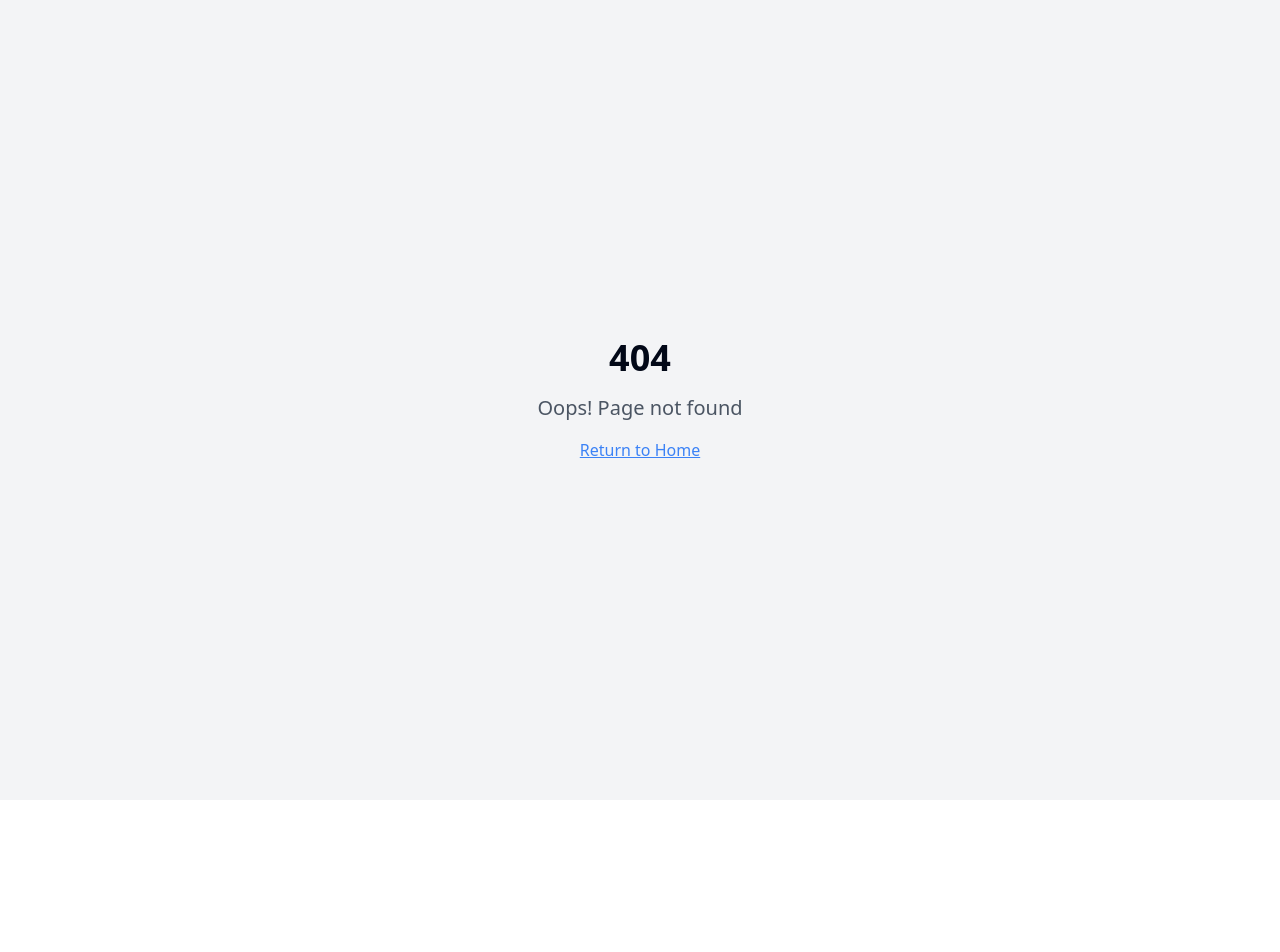
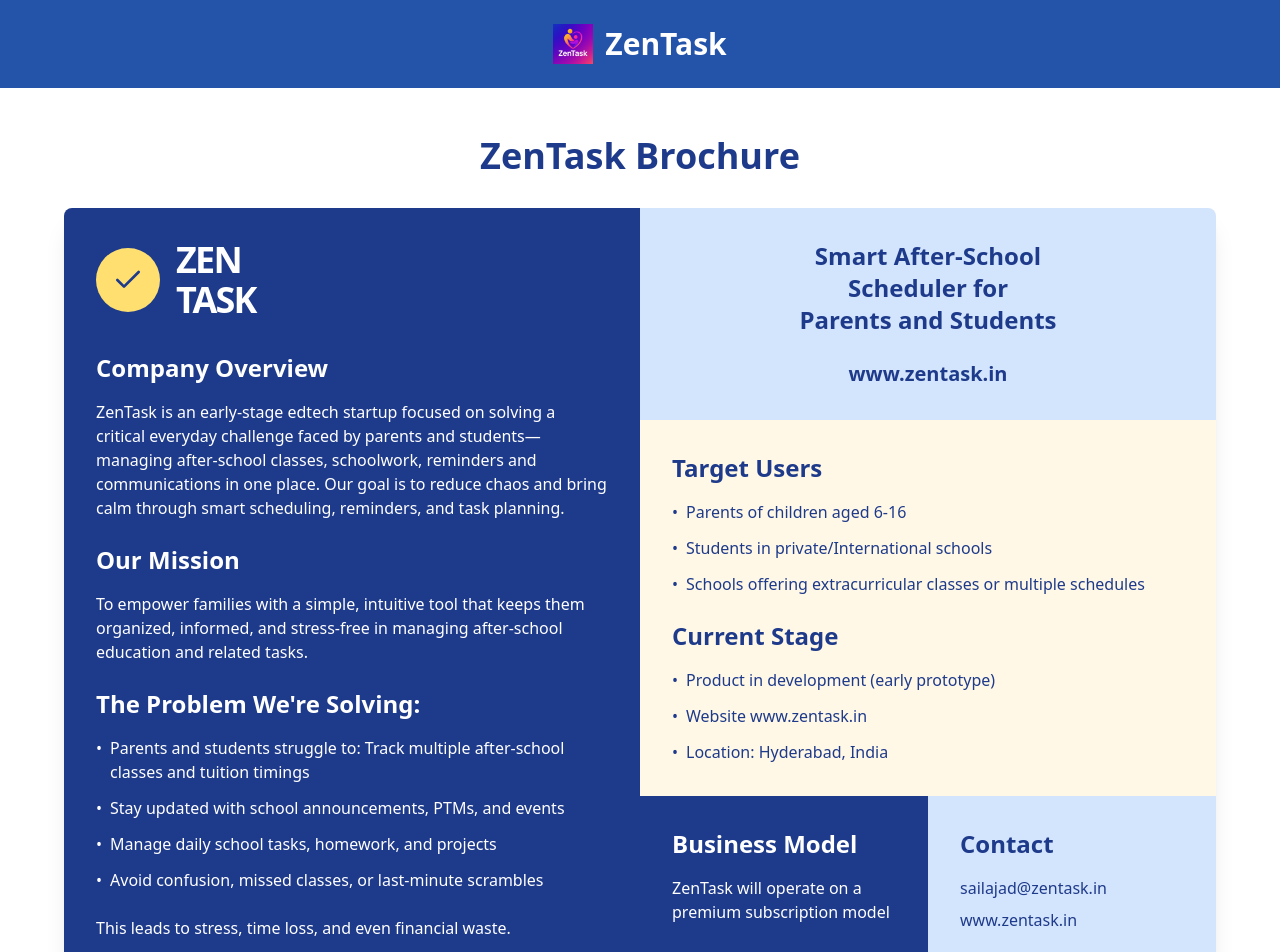
Before and after one commit to sailajad2025/click-survey-notify, a React (Vite) app: page /brochure in a window 1280 px wide. Before the commit this address had no page. Shown: the top 952 px of the page. Before the commit the page ends 800 px from the top, so only its background shows below. Built offline with nearby package versions, Linux system fonts and the light colour scheme.

Commit message:
Add basic structure for new feature
Create the basic structure for a new feature, without any specific implementation details.

```diff
--- a/src/App.tsx
+++ b/src/App.tsx
@@ -7,6 +7,7 @@ import { BrowserRouter, Routes, Route } from "react-router-dom";
 import Index from "./pages/Index";
 import Features from "./pages/Features";
 import NotFound from "./pages/NotFound";
+import BrochurePage from "./pages/Brochure";
 
 const queryClient = new QueryClient();
 
@@ -19,6 +20,7 @@ const App = () => (
         <Routes>
           <Route path="/" element={<Index />} />
           <Route path="/features" element={<Features />} />
+          <Route path="/brochure" element={<BrochurePage />} />
           {/* ADD ALL CUSTOM ROUTES ABOVE THE CATCH-ALL "*" ROUTE */}
           <Route path="*" element={<NotFound />} />
         </Routes>
--- /dev/null
+++ b/src/pages/Brochure.tsx
@@ -0,0 +1,168 @@
+
+import React from "react";
+import { Check } from "lucide-react";
+import { Footer } from "@/components/layout/Footer";
+import { Header } from "@/components/layout/Header";
+
+const BrochurePage: React.FC = () => {
+  return (
+    <div className="flex flex-col min-h-screen">
+      {/* Header */}
+      <Header
+        setShowWaitlist={() => {}}
+        showWaitlist={false}
+      />
+
+      {/* Brochure Content */}
+      <main className="flex-grow py-12 bg-white">
+        <div className="container mx-auto px-4">
+          <h1 className="text-4xl font-bold text-center text-[#1E3A8A] mb-8">ZenTask Brochure</h1>
+
+          <div className="flex flex-col md:flex-row overflow-hidden rounded-lg shadow-xl max-w-6xl mx-auto">
+            {/* Left column */}
+            <div className="w-full md:w-1/2 bg-[#1E3A8A] text-white p-8">
+              <div className="flex items-center mb-8">
+                <div className="bg-[#FFDF70] rounded-full p-4 mr-4">
+                  <Check className="h-8 w-8 text-[#1E3A8A]" />
+                </div>
+                <div className="text-4xl font-bold tracking-tighter">
+                  ZEN<br />TASK
+                </div>
+              </div>
+
+              <h2 className="text-2xl font-bold mb-4">Company Overview</h2>
+              <p className="mb-6">
+                ZenTask is an early-stage edtech startup focused on solving a critical
+                everyday challenge faced by parents and students—managing
+                after-school classes, schoolwork, reminders and communications
+                in one place. Our goal is to reduce chaos and bring calm through smart
+                scheduling, reminders, and task planning.
+              </p>
+
+              <h2 className="text-2xl font-bold mb-4">Our Mission</h2>
+              <p className="mb-6">
+                To empower families with a simple, intuitive tool that keeps them
+                organized, informed, and stress-free in managing after-school education
+                and related tasks.
+              </p>
+
+              <h2 className="text-2xl font-bold mb-4">The Problem We're Solving:</h2>
+              <ul className="list-none space-y-3 mb-6">
+                <li className="flex">
+                  <span className="mr-2">•</span>
+                  <span>
+                    Parents and students struggle to: Track multiple after-school
+                    classes and tuition timings
+                  </span>
+                </li>
+                <li className="flex">
+                  <span className="mr-2">•</span>
+                  <span>
+                    Stay updated with school announcements, PTMs, and events
+                  </span>
+                </li>
+                <li className="flex">
+                  <span className="mr-2">•</span>
+                  <span>
+                    Manage daily school tasks, homework, and projects
+                  </span>
+                </li>
+                <li className="flex">
+                  <span className="mr-2">•</span>
+                  <span>
+                    Avoid confusion, missed classes, or last-minute scrambles
+                  </span>
+                </li>
+              </ul>
+
+              <p className="font-medium">
+                This leads to stress, time loss, and even financial waste.
+              </p>
+            </div>
+
+            {/* Right column */}
+            <div className="w-full md:w-1/2">
+              {/* Top section - light blue */}
+              <div className="bg-[#D3E4FD] p-8">
+                <h2 className="text-2xl font-bold text-[#1E3A8A] mb-4 text-center">
+                  Smart After-School<br />Scheduler for<br />Parents and Students
+                </h2>
+                <p className="text-center text-[#1E3A8A] font-bold text-xl mt-6">
+                  <a href="https://www.zentask.in" className="hover:underline">
+                    www.zentask.in
+                  </a>
+                </p>
+              </div>
+
+              {/* Middle section - light yellow */}
+              <div className="bg-[#FFF8E6] p-8">
+                <h2 className="text-2xl font-bold text-[#1E3A8A] mb-4">Target Users</h2>
+                <ul className="list-none space-y-3 mb-6 text-[#1E3A8A]">
+                  <li className="flex">
+                    <span className="mr-2">•</span>
+                    <span>Parents of children aged 6-16</span>
+                  </li>
+                  <li className="flex">
+                    <span className="mr-2">•</span>
+                    <span>Students in private/International schools</span>
+                  </li>
+                  <li className="flex">
+                    <span className="mr-2">•</span>
+                    <span>Schools offering extracurricular classes or multiple schedules</span>
+                  </li>
+                </ul>
+
+                <h2 className="text-2xl font-bold text-[#1E3A8A] mt-6 mb-4">Current Stage</h2>
+                <ul className="list-none space-y-3 text-[#1E3A8A]">
+                  <li className="flex">
+                    <span className="mr-2">•</span>
+                    <span>Product in development (early prototype)</span>
+                  </li>
+                  <li className="flex">
+                    <span className="mr-2">•</span>
+                    <span>
+                      Website
+                      <a href="https://www.zentask.in" className="hover:underline ml-1">
+                        www.zentask.in
+                      </a>
+                    </span>
+                  </li>
+                  <li className="flex">
+                    <span className="mr-2">•</span>
+                    <span>Location: Hyderabad, India</span>
+                  </li>
+                </ul>
+              </div>
+
+              {/* Bottom sections */}
+              <div className="grid grid-cols-1 md:grid-cols-2">
+                <div className="bg-[#1E3A8A] p-8 text-white">
+                  <h2 className="text-2xl font-bold mb-4">Business Model</h2>
+                  <p>
+                    ZenTask will operate on a premium subscription model
+                  </p>
+                </div>
+                <div className="bg-[#D3E4FD] p-8">
+                  <h2 className="text-2xl font-bold mb-4 text-[#1E3A8A]">Contact</h2>
+                  <p className="text-[#1E3A8A]">
+                    <a href="mailto:sailajad@zentask.in" className="hover:underline block mb-2">
+                      sailajad@zentask.in
+                    </a>
+                    <a href="https://www.zentask.in" className="hover:underline block">
+                      www.zentask.in
+                    </a>
+                  </p>
+                </div>
+              </div>
+            </div>
+          </div>
+        </div>
+      </main>
+
+      {/* Footer */}
+      <Footer />
+    </div>
+  );
+};
+
+export default BrochurePage;
```
